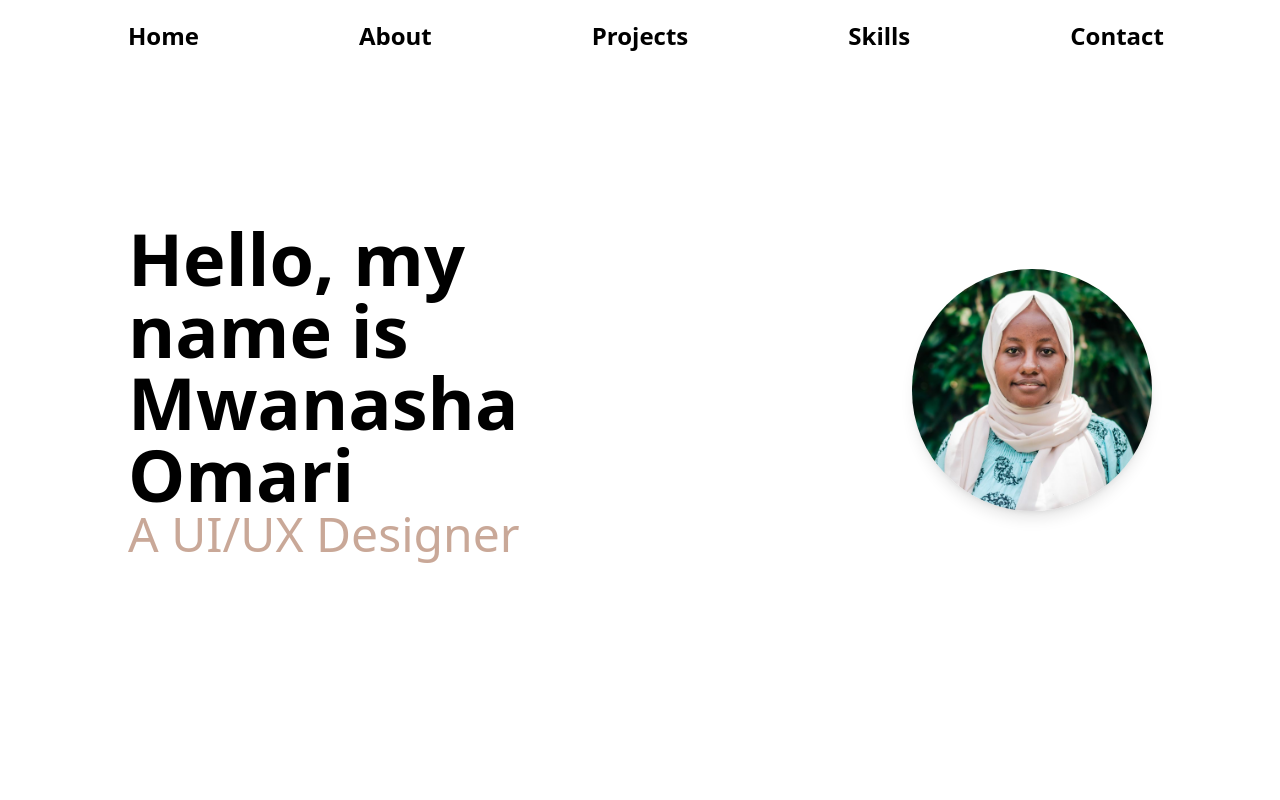
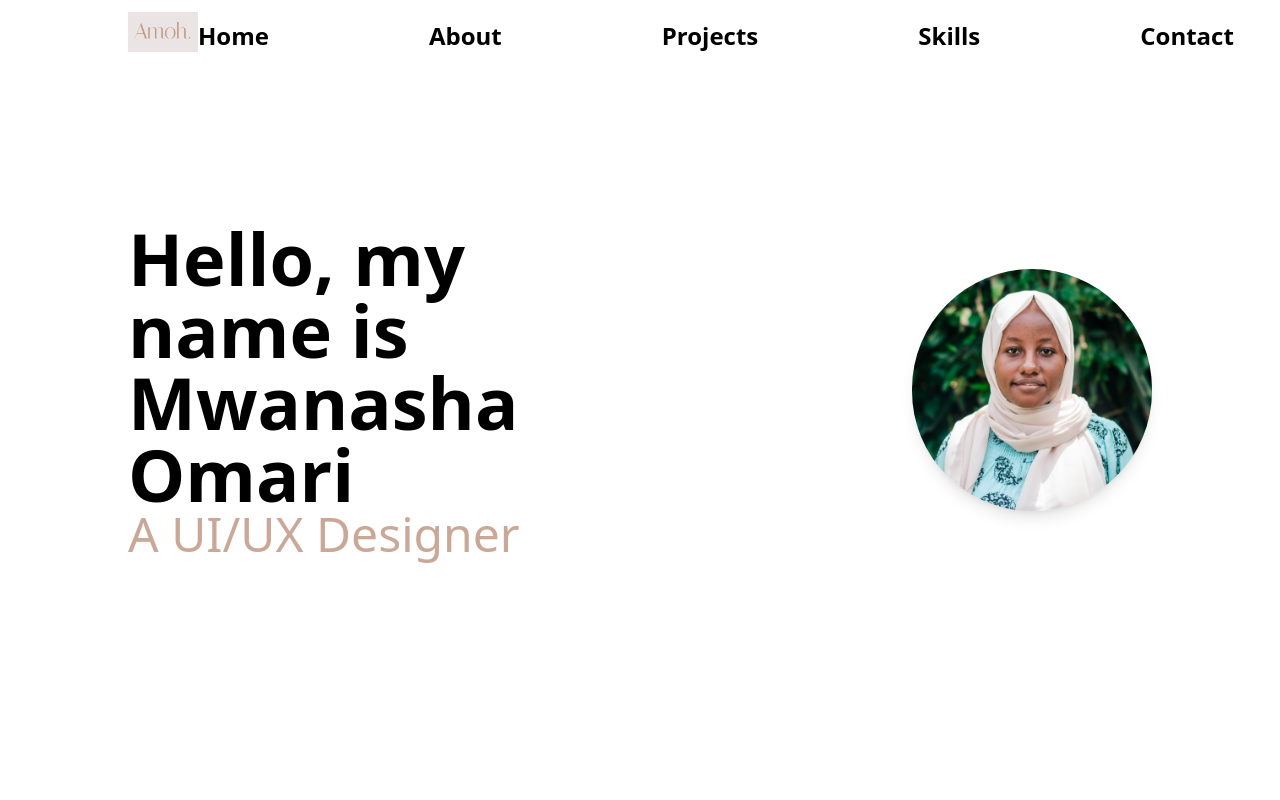
Before and after one commit to Mwanasha-Omari/Portfolio, a Next.js app: page / in a window 1280 px wide. Shown: the top 800 px of the page. Built offline with nearby package versions, Linux system fonts and the light colour scheme.

Commit message:
made changes

```diff
--- a/src/app/Navbar/index.tsx
+++ b/src/app/Navbar/index.tsx
@@ -15,8 +15,8 @@ const Navbar = () => {
     <nav className="fixed top-0 left-0 right-0 h-16 text-base text-black py-4 px-6 w-full flex font-sans items-center z-50 backdrop-blur-md bg-white/50 sm:px-8 md:px-16 lg:px-32">
       <div className="flex items-center w-full justify-between">
         <div className="flex-shrink-0">
-          {/* Logo or Brand Name */}
-        </div>
+        <img src='/logo.png' alt='logo' className='w-[70px] object-cover'/>
+      </div>
         <div className="hidden md:flex gap-8 lg:gap-40 mt-2 text-2xl mr-8 lg:mr-40">
           <NavLink href="#home" onClick={() => { handleScroll("#home"); setIsMenuOpen(false); }}>Home</NavLink>
           <NavLink href="#about" onClick={() => { handleScroll("#about"); setIsMenuOpen(false); }}>About</NavLink>
```
Also changed, not shown: public/logo.png (added).
